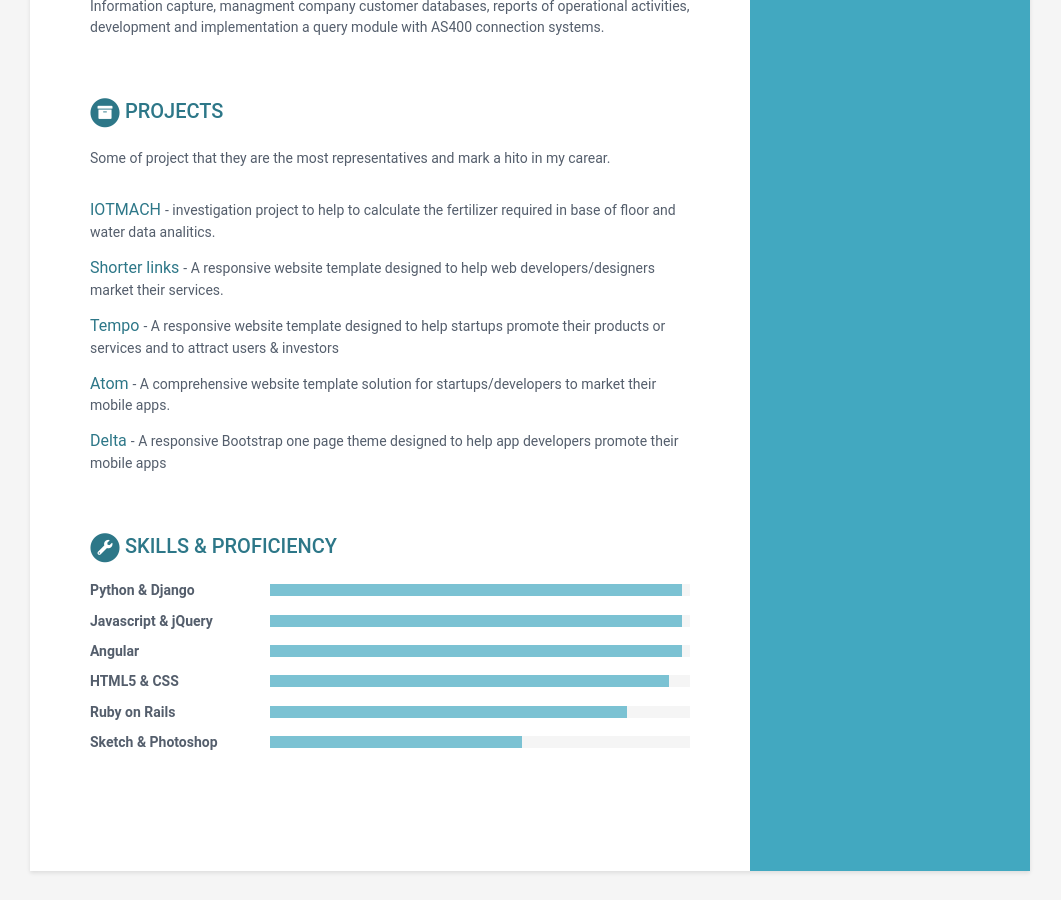
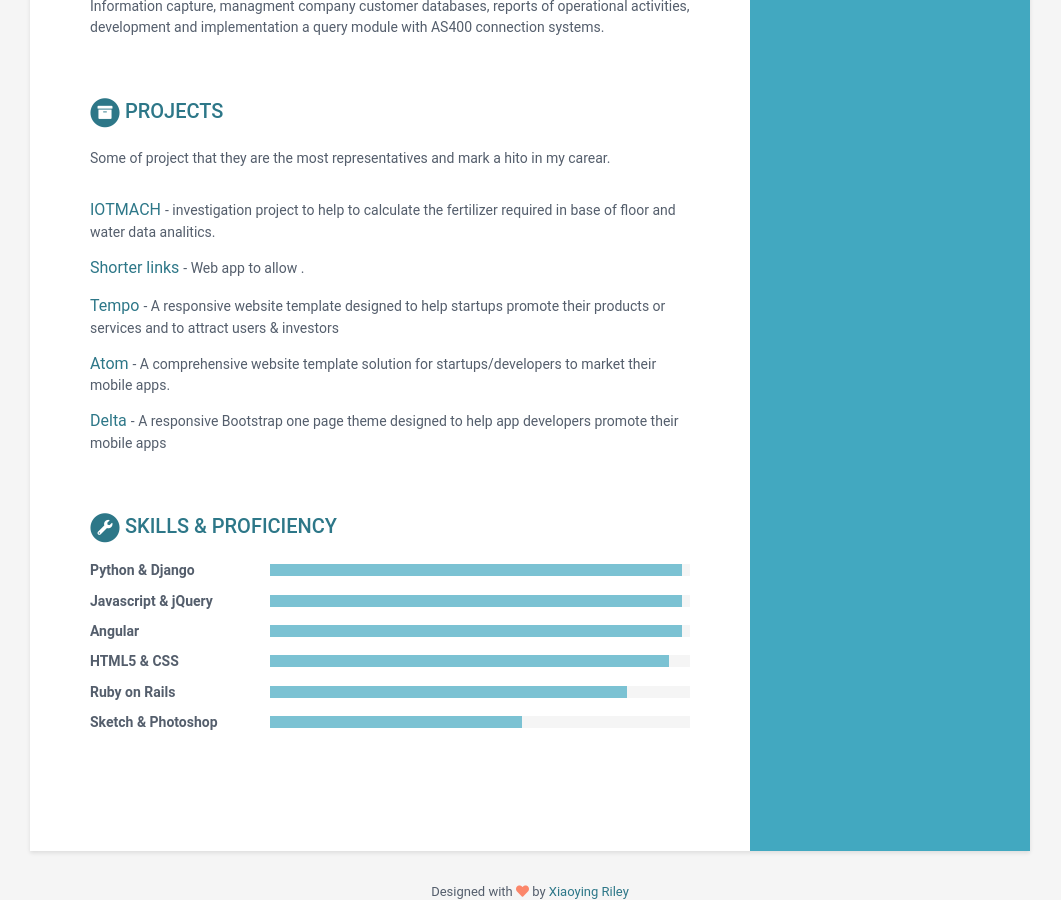
Before and after one commit to elcordova/caring-europa-fe48a, a Jekyll site: the page built from index.html, in a window 1280 px wide and 900 px high, scrolled down 1071 px. Shown: the whole window, without its empty margins (110-1171 px from the left). Built offline with Jekyll 4.4.1, drawn with Linux system fonts in a browser that asks for light colours.

Commit message:
data.yml: changed

```diff
--- a/_data/data.yml
+++ b/_data/data.yml
@@ -94,8 +94,7 @@ projects:
     - title: Shorter links
       link: '#'
       tagline: >-
-        A responsive website template designed to help web developers/designers
-        market their services.
+        Web app to allow .
     - title: Tempo
       link: '#'
       tagline: >-
```
